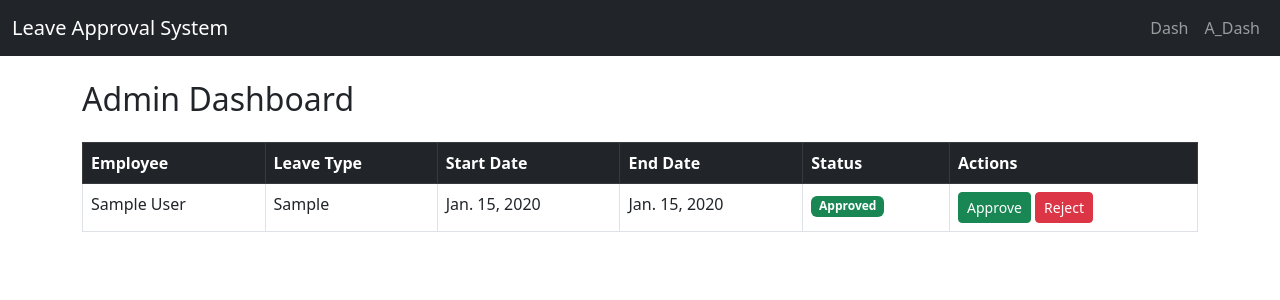
After one commit to Sudhevan01/LEAVE_APROVAL_SYSTEM, a Django app: page /admin-dashboard/ in a window 1280 px wide. The commit adds this page. Shown: the top 300 px of the page. Run offline with Django 5.2, Linux system fonts and the light colour scheme; tables that the repository leaves empty hold one stand-in row (values such as "Sample post").

Commit message:
Added admin-dashboard

```diff
--- /dev/null
+++ b/leaveapp/templates/admin_dashboard.html
@@ -0,0 +1,74 @@
+{% extends 'base.html' %}
+
+{% block content %}
+
+<h2 class="mb-4">Admin Dashboard</h2>
+
+<table class="table table-bordered table-hover">
+
+    <thead class="table-dark">
+        <tr>
+            <th>Employee</th>
+            <th>Leave Type</th>
+            <th>Start Date</th>
+            <th>End Date</th>
+            <th>Status</th>
+            <th>Actions</th>
+        </tr>
+    </thead>
+
+    <tbody>
+
+        {% for leave in leaves %}
+
+        <tr>
+
+            <td>{{ leave.employee.name }}</td>
+            <td>{{ leave.leave_type }}</td>
+            <td>{{ leave.start_date }}</td>
+            <td>{{ leave.end_date }}</td>
+
+            <td>
+
+                {% if leave.status == 'Pending' %}
+                    <span class="badge bg-warning">
+                        Pending
+                    </span>
+
+                {% elif leave.status == 'Approved' %}
+                    <span class="badge bg-success">
+                        Approved
+                    </span>
+
+                {% else %}
+                    <span class="badge bg-danger">
+                        Rejected
+                    </span>
+
+                {% endif %}
+
+            </td>
+
+            <td>
+
+                <a href="{% url 'approve_leave' leave.id %}"
+                   class="btn btn-success btn-sm">
+                   Approve
+                </a>
+
+                <a href="{% url 'reject_leave' leave.id %}"
+                   class="btn btn-danger btn-sm">
+                   Reject
+                </a>
+
+            </td>
+
+        </tr>
+
+        {% endfor %}
+
+    </tbody>
+
+</table>
+
+{% endblock %}
--- a/leaveapp/templates/base.html
+++ b/leaveapp/templates/base.html
@@ -11,11 +11,22 @@
 <body>
 
     <!-- Navbar -->
-    <nav class="navbar navbar-dark bg-dark">
+    <nav class="navbar navbar-expand-lg navbar-dark bg-dark">
         <div class="container-fluid">
-            <span class="navbar-brand mb-0 h1">
-                Leave Approval System
-            </span>
+            <span class="navbar-brand mb-0 h1">Leave Approval System</span>
+            <button class="navbar-toggler" type="button" data-bs-toggle="collapse" data-bs-target="#navbarNav">
+                <span class="navbar-toggler-icon"></span>
+            </button>
+            <div class="collapse navbar-collapse" id="navbarNav">
+                <ul class="navbar-nav ms-auto">
+                    <li class="nav-item">
+                        <a class="nav-link" href="{% url 'dashboard' %}">Dash</a>
+                    </li>
+                    <li class="nav-item">
+                        <a class="nav-link" href="{% url 'admin_dashboard' %}">A_Dash</a>
+                    </li>
+                </ul>
+            </div>
         </div>
     </nav>
 
--- a/leaveapp/urls.py
+++ b/leaveapp/urls.py
@@ -4,8 +4,8 @@ from . import views
 
 urlpatterns = [
     path('', views.login_view, name='login'),
+    path('dashboard/', views.dashboard, name='dashboard'),
+    path('admin-dashboard/', views.admin_dashboard, name='admin_dashboard'),
+    path('approve/<int:leave_id>/', views.approve_leave, name='approve_leave'),
+    path('reject/<int:leave_id>/', views.reject_leave, name='reject_leave'),
 ]
-
-urlpatterns = [
-    path('', views.dashboard, name='dashboard'),
-]
--- a/leaveapp/views.py
+++ b/leaveapp/views.py
@@ -38,3 +38,35 @@ def dashboard(request):
     }
 
     return render(request, 'dashboard.html', context)
+
+def admin_dashboard(request):
+
+    leaves = LeaveRequest.objects.all()
+
+    context = {
+        'leaves': leaves
+    }
+
+    return render(request, 'admin_dashboard.html', context)
+
+
+def approve_leave(request, leave_id):
+
+    leave = LeaveRequest.objects.get(id=leave_id)
+
+    leave.status = 'Approved'
+
+    leave.save()
+
+    return redirect('admin_dashboard')
+
+
+def reject_leave(request, leave_id):
+
+    leave = LeaveRequest.objects.get(id=leave_id)
+
+    leave.status = 'Rejected'
+
+    leave.save()
+
+    return redirect('admin_dashboard')
```
